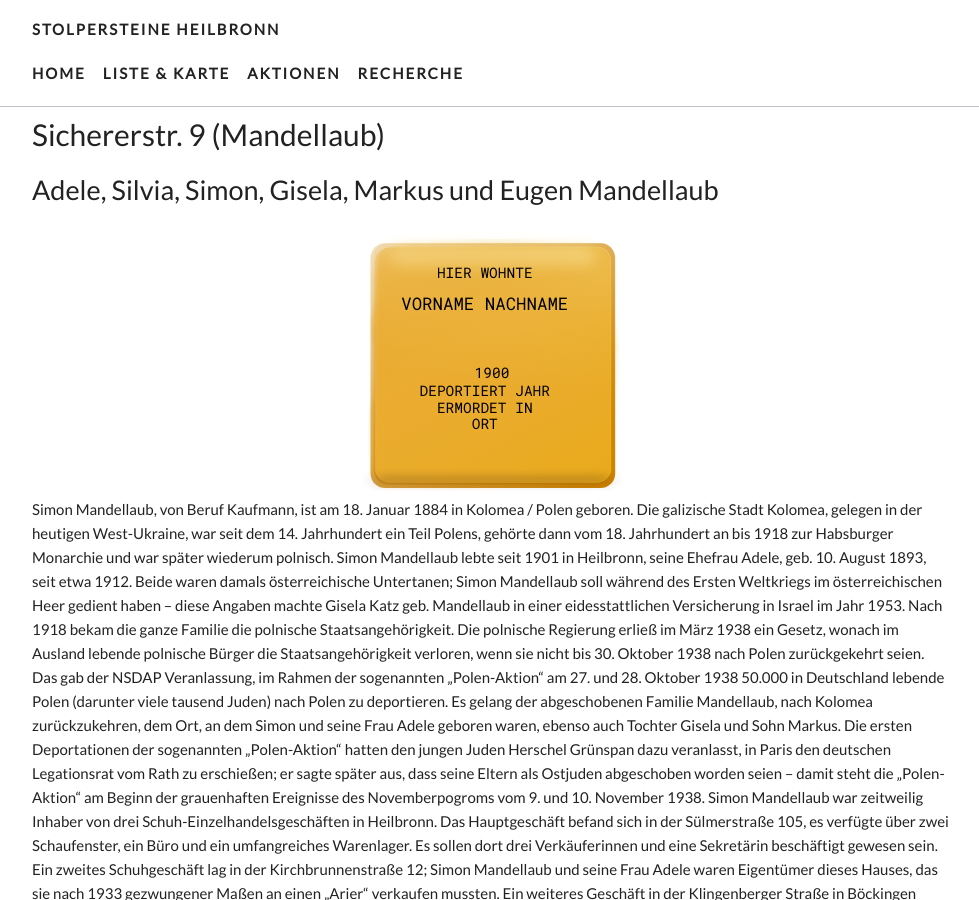
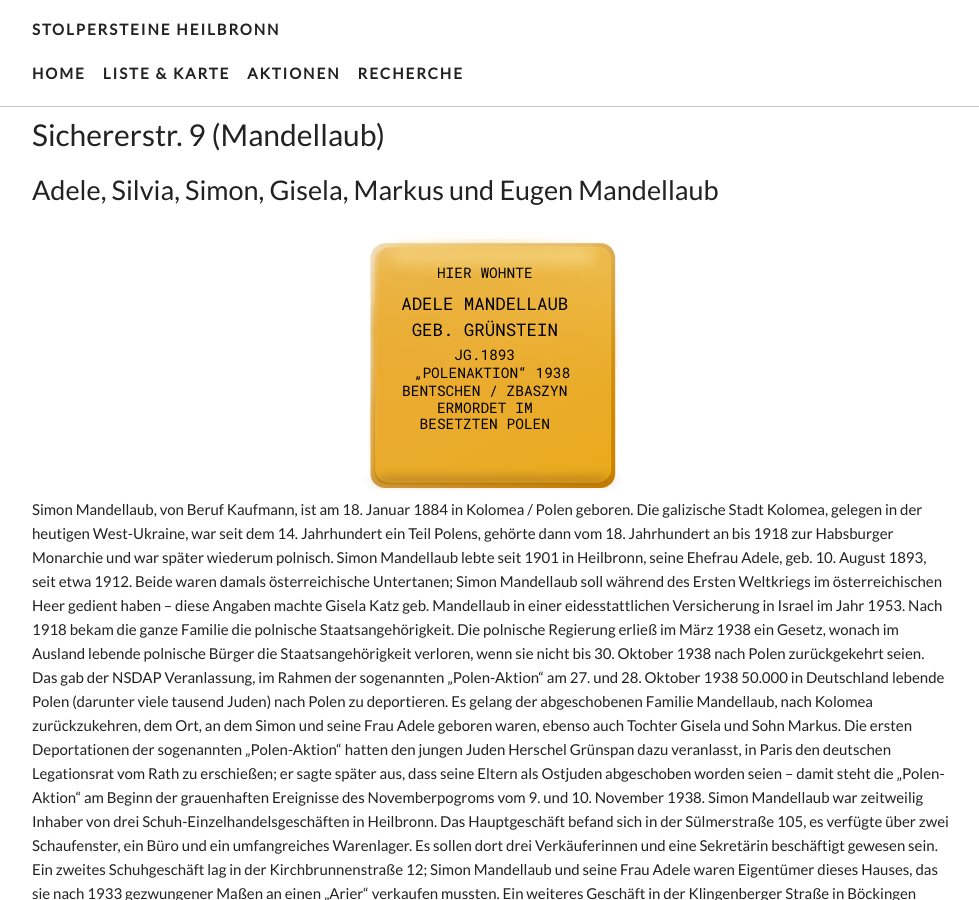
Before and after one commit to opendata-heilbronn/stolpersteine, a Jekyll site: the page built from _list/sichererstr-9-mandellaub.markdown, in a window 1280 px wide and 900 px high. Shown: the whole window, without its empty margins (148-1127 px from the left). Built offline with Jekyll 4.4.1, drawn with Linux system fonts in a browser that asks for light colours; nearby versions of some CDN libraries; some web fonts are replaced.

Commit message:
Updated Sichererstr 9 Mandellaub

```diff
--- a/_list/sichererstr-9-mandellaub.markdown
+++ b/_list/sichererstr-9-mandellaub.markdown
@@ -3,6 +3,15 @@ title: Sichererstr. 9 (Mandellaub)
 date: 2017-06-27 09:00:00 Z
 names: Adele, Silvia, Simon, Gisela, Markus und Eugen Mandellaub
 paten: Dr. Gerhard Schneider / Freundeskreis Synagoge Heilbronn e.V.
+steine:
+- - HIER WOHNTE
+  - ADELE MANDELLAUB
+  - GEB. GRÜNSTEIN
+  - JG.1893
+  - "„POLENAKTION“ 1938"
+  - BENTSCHEN / ZBASZYN
+  - 'ERMORDET IM '
+  - "BESETZTEN POLEN\t"
 ---
 
 Simon Mandellaub, von Beruf Kaufmann, ist am 18. Januar 1884 in Kolomea / Polen geboren. Die galizische Stadt Kolomea, gelegen in der heutigen West-Ukraine, war seit dem 14. Jahrhundert ein Teil Polens, gehörte dann vom 18. Jahrhundert an bis 1918 zur Habsburger Monarchie und war später wiederum polnisch.
```
